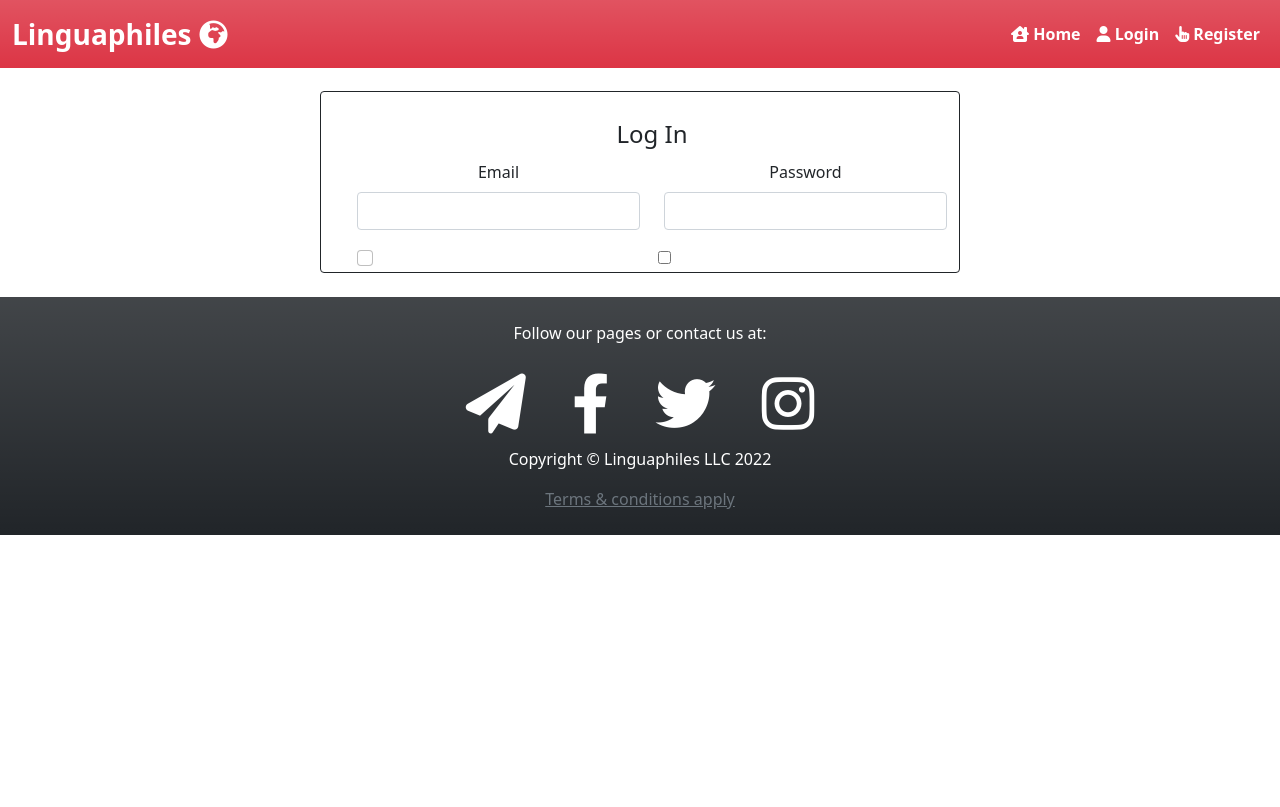
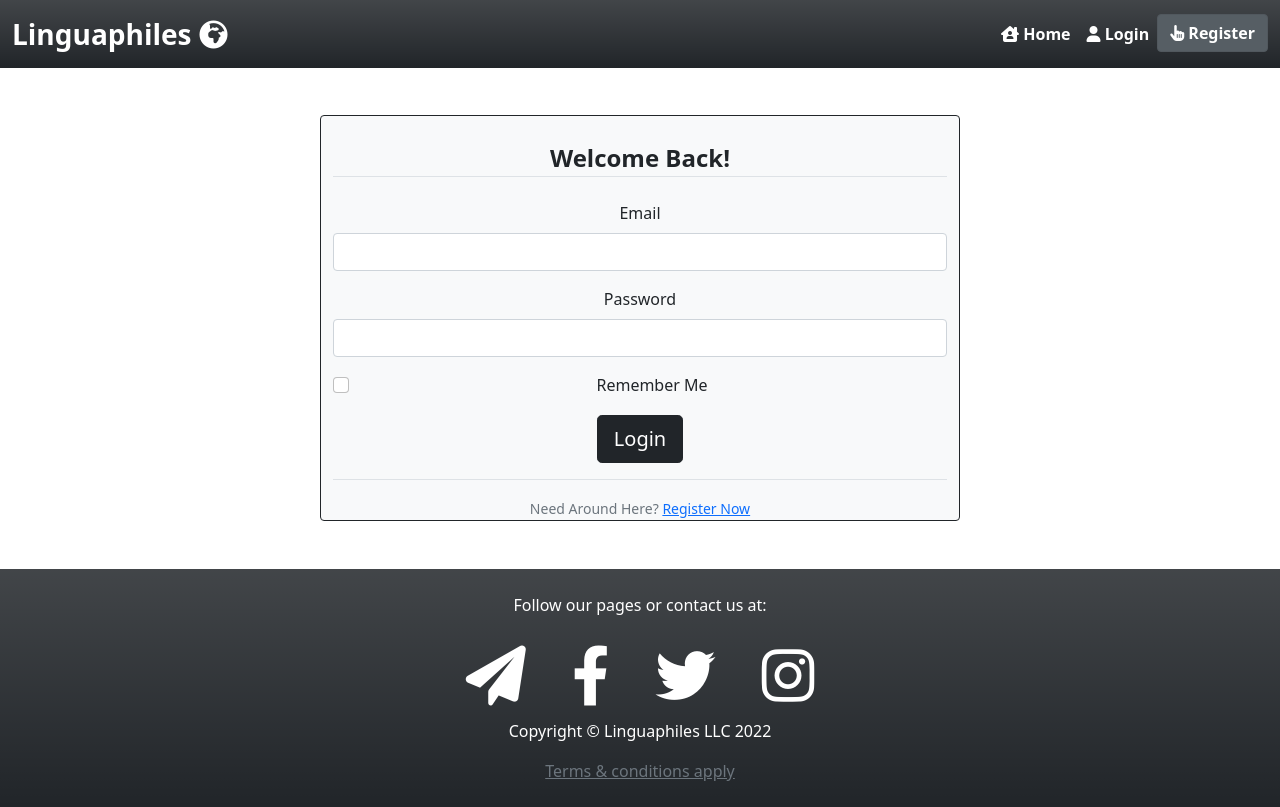
Before and after one commit to rindo57/langx, a Flask app: page /login in a window 1280 px wide. Before the commit the page ends 535 px from the top, so only its background shows below. Run offline with Flask 2, Linux system fonts and the light colour scheme; some libraries are stand-ins or nearby versions.

Commit message:
Completed Bootstrap Form Validation Checks

```diff
--- a/app.py
+++ b/app.py
@@ -6,6 +6,8 @@ from flask_cors import CORS
 import traceback
 from forms import LoginForm, RegistrationForm
 from models import setup_db, SampleLocation, db_drop_and_create_all
+from flask_bcrypt import Bcrypt
+
 
 def create_app(test_config=None):
     # create and configure the app
@@ -16,6 +18,10 @@ def create_app(test_config=None):
     # db_drop_and_create_all()
     app.config['SECRET_KEY']= 'b7c43167f2d15b477ae15d333596ceb4'
 
+    # hashing the user's password
+    bcrypt = Bcrypt(app)
+
+
     @app.route("/")
     @app.route("/home")
     def home():
@@ -24,12 +30,19 @@ def create_app(test_config=None):
     @app.route("/login", methods=['GET', 'POST'])
     def login():
         form = LoginForm()
+        if form.validate_on_submit():
+            if form.email.data == 'admin@blog.com' and form.password.data == 'testings':
+                flash('Successfully logged in!', 'success')
+                return redirect(url_for('home'))
+            else:
+                flash('Login Unsuccessful - Please check your email and password', 'danger')
         return render_template('login.html', title='Login', form=form)
 
     @app.route("/register", methods=['GET', 'POST'])
     def register():
         form = RegistrationForm()
         if form.validate_on_submit():
+            hashed_password = bcrypt.generate_password_hash(form.password.data).decode('utf-8')
             flash(f'Welcome to the community {form.firstname.data} {form.lastname.data}!', 'success')
             return redirect(url_for('home'))
         return render_template('register.html', title='Register', form=form)
--- a/forms.py
+++ b/forms.py
@@ -1,6 +1,7 @@
+from random import choices
 from flask_wtf import FlaskForm
 from flask_wtf.file import FileField, FileAllowed
-from wtforms import StringField, PasswordField, SubmitField, BooleanField, TextAreaField
+from wtforms import StringField, PasswordField, SubmitField, BooleanField, TextAreaField, SelectMultipleField, SelectField
 from wtforms.validators import DataRequired, Length, Email, EqualTo, ValidationError
 
 class LoginForm(FlaskForm):
@@ -10,10 +11,14 @@ class LoginForm(FlaskForm):
     submit = SubmitField('Login')
 
 class RegistrationForm(FlaskForm):
-    firstname = StringField('First Name', [DataRequired()])
-    lastname = StringField('Last Name', [DataRequired()])
+    firstname = StringField('First Name', validators=[DataRequired(), Length(min=5, max=10)])
+    lastname = StringField('Last Name', validators=[DataRequired(), Length(min=5, max=10)])
     city = StringField('City', [DataRequired()])
     email = StringField('Email', validators=[DataRequired(), Email()])
     password = PasswordField('Password', validators=[DataRequired()])
     repeat_password = PasswordField('Repeat Password', validators=[DataRequired(), EqualTo('password')])
+    options=['12 available options:', 'French', 'Spanish', 'English', 'Portuguese', 'Chinese', 'German','Khoisan', 'Korean', 'Swahili', 'Japanese', 'Russian', 'Arabic']
+    languages = SelectMultipleField('Select your native and fluent language(s)', validators=[DataRequired()], choices=options)
+    other_languages = SelectMultipleField('Select the language(s) you want to learn', validators=[DataRequired()], choices=options)
+    interests = TextAreaField('Describe your Interests and ideal language exchange partner', validators=[DataRequired(), Length(max=300)])
     submit = SubmitField('Confirm Registration')
--- a/static/home.css
+++ b/static/home.css
@@ -5,13 +5,18 @@ body {
 }
 
 #homePagePic {
-    background-image: url(https://res.cloudinary.com/dxxysm630/image/upload/q_auto:eco/v1647279704/Language_bkiru2.jpg);
-    height:70vh;
+    background-image: url(https://res.cloudinary.com/dxxysm630/image/upload/v1647447728/Language3_gxr2i4.jpg);
+    height:75vh;
     background-repeat: no-repeat;
     background-size: cover;
+    opacity: 100%;
     background-position: center;
 }
 
 hr {
     border-top: 2px solid rgb(48, 47, 3);
 }
+
+footer {
+    bottom: 0;
+}
--- a/templates/base.html
+++ b/templates/base.html
@@ -30,15 +30,6 @@
   <body>
     {% block body %}
     <!--site content-->
-    {% with messages = get_flashed_messages(with_categories=true) %}
-      {% if messages %}
-        {% for category, message in messages %}
-          <div class="alert alert-{{ category }}">
-              {{ message }}
-          </div>
-        {% endfor %}
-      {% endif %}
-    {% endwith %}
     {% block footer %}
     <!--site footer-->
     {% endblock footer %}
--- a/templates/login.html
+++ b/templates/login.html
@@ -1,35 +1,56 @@
 {% extends 'base.html' %}
 {% block body %}
 {% include 'partials/navbar.html'%}
-<div class="container rounded border border-dark border border-1 text-center w-50 my-4">
-    <form class="row g-3 ms-3" method="POST" action="">
+    <div class="container rounded border border-dark border border-1 text-center w-50 my-5 bg-light" >
+        <form class="row" method="POST" action="" novalidate>
             <fieldset>
-            <legend class="mt-4">Log In</legend>
-            <div class="row align-items-center">
+                <legend class="my-4 fw-bold border-bottom">Welcome Back!</legend>
+                <div class="mt-1">
                     <div class="col mb-3">
                         {{ form.email.label(class="form-label") }}
+                        {% if form.email.errors %}
+                            {{ form.email(class="form-control is-invalid") }}
+                            <div class="invalid-feedback">
+                                {% for error in form.email.errors %}
+                                    <span>{{ error }}</span>
+                                {% endfor %}
+                            </div>
+                        {% else %}
                             {{ form.email(class="form-control") }}
+                        {% endif %}
                     </div>
                     <div class="col mb-3">
                         {{ form.password.label(class="form-label") }}
+                        {% if form.password.errors %}
+                            {{ form.password(class="form-control is-invalid") }}
+                            <div class="invalid-feedback">
+                                {% for error in form.password.errors %}
+                                    <span>{{ error }}</span>
+                                {% endfor %}
+                            </div>
+                        {% else %}
                             {{ form.password(class="form-control") }}
+                        {% endif %}
                     </div>
                 </div>
+            </fieldset>
+            <div class="col-12">
                 <div class="form-check">
                     {{form.remember_user(class="form-check-input")}}
-                {{form.remember_user(class="form-check-label")}}
+                    {{form.remember_user.label(class="form-check-label")}}
                 </div>
-        </fieldset>
+            </div>
+            <div class="col-12">
+                {{ form.submit(class="btn btn-dark btn-lg my-3") }}
+            </div>
         </form>
+        <div class="border-top pt-3">
+            <small class="text-muted my-4">
+                Need Around Here? <a class="ml-2" href="{{ url_for('register') }}">Register Now</a>
+            </small>
+        </div>
     </div>
 {% block footer %}
 {% include 'partials/footer.html' %}
 {% endblock footer %}
 {% endblock body %}
-<!---
-                    <label for="emailAddress" class="form-label">Email address</label>
-                    <input type="email" class="form-control" id="emailAddress">
-                    <label for="password" class="form-label">Password</label>
-                    <input type="password" class="form-control" id="password">
-
--->
--- a/templates/partials/navbar.html
+++ b/templates/partials/navbar.html
@@ -1,5 +1,5 @@
     <header>
-    <nav class="navbar navbar-expand-lg bg-danger navbar-dark bg-gradient fixed-top">
+        <nav class="navbar navbar-expand-lg bg-dark navbar-dark bg-gradient fixed-top">
             <div class="container-fluid">
             <a class="navbar-brand fs-3 fw-bold" href="{{ url_for('home') }}">Linguaphiles<i class="fa-solid fa-earth-africa ms-2"></i></a>
             <button class="navbar-toggler" type="button" data-bs-toggle="collapse" data-bs-target="#navbarToggle" aria-controls="navbarToggle" aria-expanded="false" aria-label="Toggle navigation">
@@ -15,7 +15,7 @@
                     <a class="nav-item nav-link fs-6 fw-bold active" href="{{ url_for('login') }}"><i class="fa-solid fa-user"></i> Login</a>
                     </li>
                     <li class="nav-item">
-                <a class="nav-item nav-link fs-6 fw-bold active" href="{{ url_for('register') }}"><i class="fa-solid fa-hand-pointer"></i> Register</a>
+                    <a class="nav-item btn btn-secondary active fs-6 fw-bold active" role="button" href="{{ url_for('register') }}"><i class="fa-solid fa-hand-pointer"></i> Register</a>
                     </li>
                 </ul>
                 </div>
```
Also changed, not shown: models.py (+11 -0 lines), templates/home.html (+17 -11 lines), templates/register.html (+74 -6 lines). Lines whose indentation alone changed are shown as unchanged.
